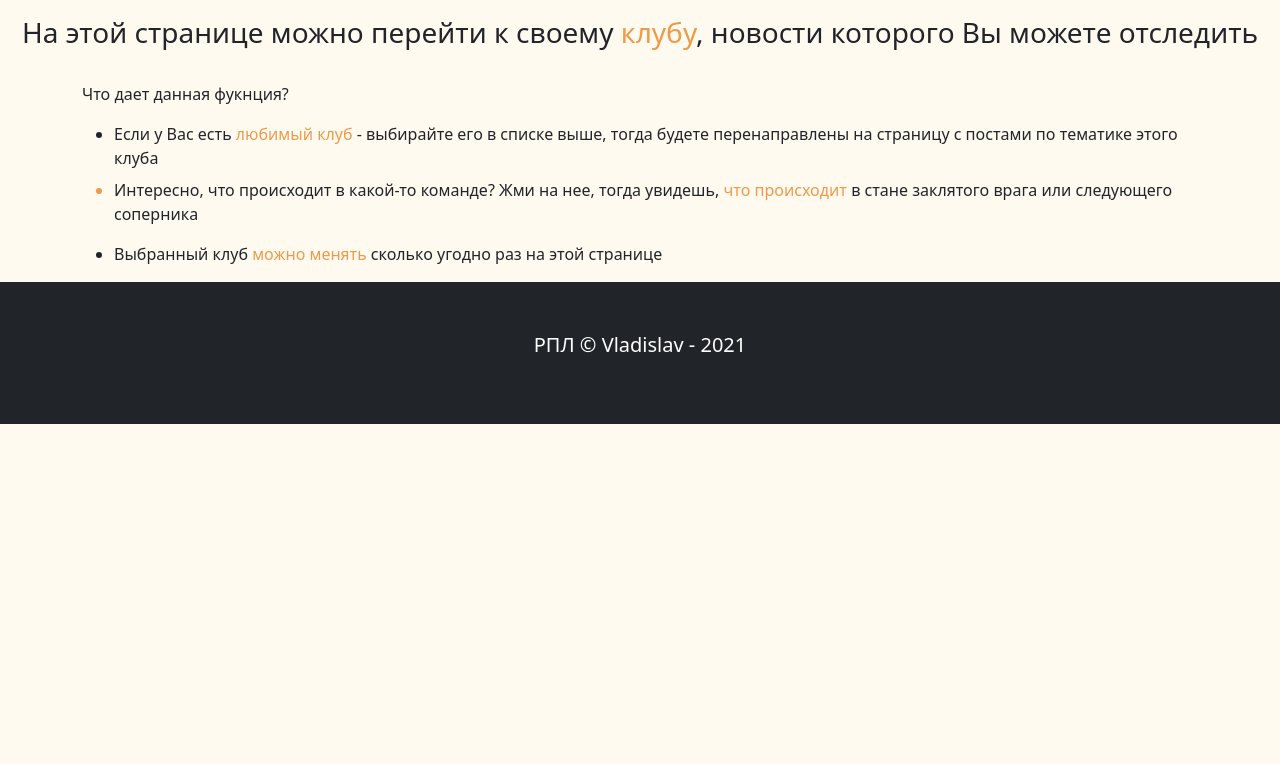
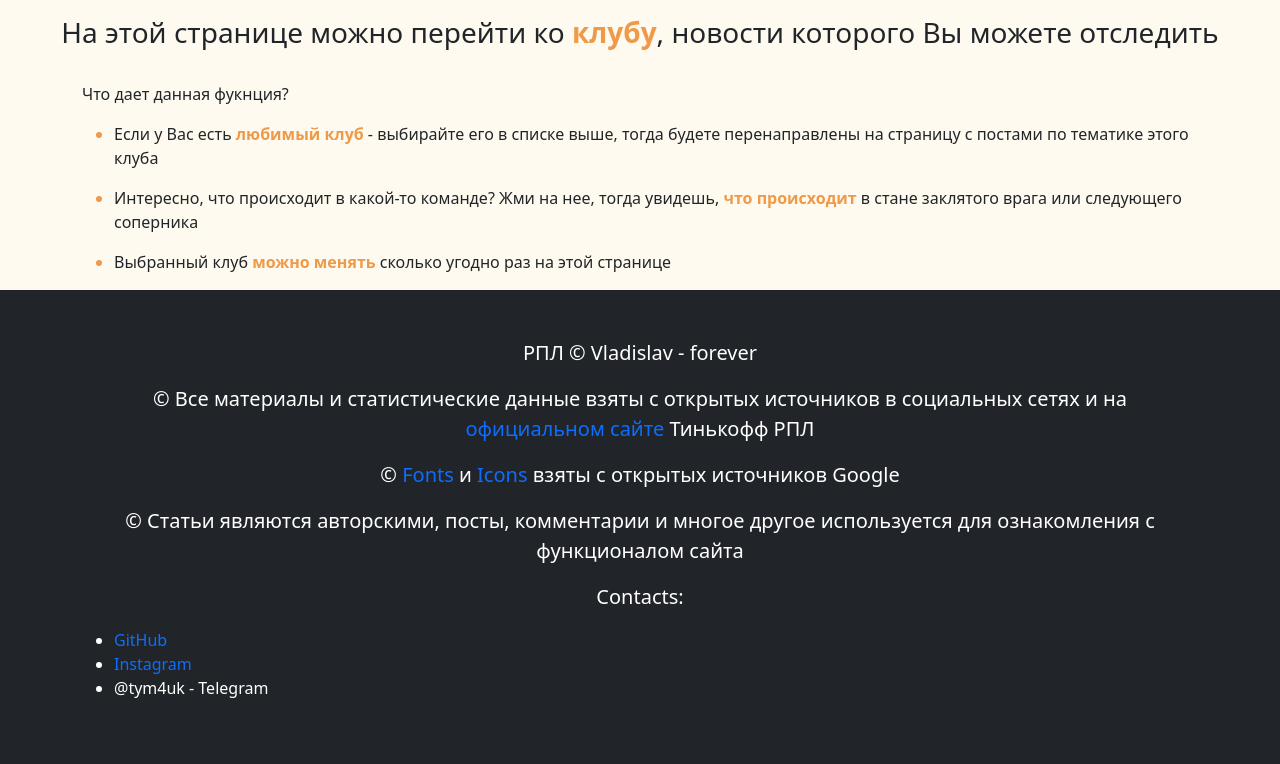
Before and after one commit to Vladislav-Tymchuk/footballfan, a Django app: page /club in a window 1280 px wide. Shown: the part 50-814 px from the top of the page. Before the commit the page ends 474 px from the top, so only its background shows below. Run offline with Django 3.2, Linux system fonts and the light colour scheme; data that the repository does not hold is empty.

Commit message:
Great Depression

```diff
--- a/main/models.py
+++ b/main/models.py
@@ -32,7 +32,7 @@ class Post(models.Model):
     post_date = models.DateTimeField()
 
     def get_absolute_url(self):
-        return reverse('post', kwargs={'post_slug': self.post_slug})
+        return reverse('post', kwargs={'postSlug': self.post_slug})
 
     class Meta:
         ordering = ['-post_date']
--- a/main/templates/choose_club.html
+++ b/main/templates/choose_club.html
@@ -1,15 +1,15 @@
 {% extends 'base.html' %}
 
-{% block title %} Выбери свой клуб! {% endblock %}
+{% block title %} Выбери клуб! {% endblock %}
 
 {% block content %}
 
 <div class="mt-3 mb-3">
     {% if request.user.is_authenticated %}
     <h3 class="text-center ms-auto"><span class="my__username" >{{request.user.username}}</span>,
-        на этой странице можно перейти к своему <span style="color: #EE9A49;">клубу</span>, новости которого Вы можете отследить</h3>
+        на этой странице можно перейти ко <span class="choosed__club">клубу</span>, новости которого Вы можете отследить</h3>
     {% else %}
-    <h3 class="text-center ms-auto">На этой странице можно перейти к своему <span style="color: #EE9A49;">клубу</span>, новости которого Вы можете отследить</h3>
+    <h3 class="text-center ms-auto">На этой странице можно перейти ко <span class="choosed__club">клубу</span>, новости которого Вы можете отследить</h3>
     {% endif %}
 </div>
 
@@ -26,9 +26,9 @@
     <div class="mt-3 mb-3">
         <p>Что дает данная фукнция?</p>
         <ul class="mt-3 mb-3">
-            <li class="mb-2">Если у Вас есть <span style="color: #EE9A49;">любимый клуб</span> - выбирайте его в списке выше, тогда будете перенаправлены на страницу с постами по тематике этого клуба</li>
-            <li class="mb-2" style="color: #EE9A49;"><p class="text-dark">Интересно, что происходит в какой-то команде? Жми на нее, тогда увидешь, <span style="color: #EE9A49;;">что происходит</span> в стане заклятого врага или следующего соперника</p></li>
-            <li class="mb-2"><p>Выбранный клуб<span style="color: #EE9A49;"> можно менять</span> сколько угодно раз на этой странице</p></li>
+            <li class="mb-2" style="color: #EE9A49;"><p class="text-dark">Если у Вас есть <span class="choosed__club">любимый клуб</span> - выбирайте его в списке выше, тогда будете перенаправлены на страницу с постами по тематике этого клуба</p></li>
+            <li class="mb-2" style="color: #EE9A49;"><p class="text-dark">Интересно, что происходит в какой-то команде? Жми на нее, тогда увидешь, <span class="choosed__club">что происходит</span> в стане заклятого врага или следующего соперника</p></li>
+            <li class="mb-2" style="color: #EE9A49;"><p class="text-dark">Выбранный клуб<span class="choosed__club"> можно менять</span> сколько угодно раз на этой странице</p></li>
         </ul>
     </div>
 </div>
--- a/main/templates/footer.html
+++ b/main/templates/footer.html
@@ -1,5 +1,21 @@
 <footer class="footer bg-dark text-white py-5">
     <div class="container">
-        <p class="lead text-center"> РПЛ &copy; Vladislav - 2021</p>
+        <p class="lead text-center"> РПЛ &copy; Vladislav - forever</p>
+        <p class="lead text-center"> &copy; Все материалы и статистические данные взяты с открытых источников в социальных сетях
+            и на <a href="https://premierliga.ru/">официальном сайте</a> Тинькофф РПЛ
+        </p>
+        <p class="lead text-center"> &copy; <a href="https://fonts.google.com/?selected=Material+Icons+Outlined:assignment_returned">
+            Fonts</a> и <a href="https://fonts.google.com/icons?selected=Material+Icons+Outlined:assignment_returned">Icons</a>
+            взяты с открытых источников Google
+        </p>
+        <p class="lead text-center">&copy; Статьи являются авторскими, посты, комментарии и многое другое используется для ознакомления
+            с функционалом сайта
+        </p>
+        <p class="lead text-center">Contacts:</p>
+        <ul>
+            <li><a href="https://github.com/Vladislav-Tymchuk">GitHub</a></li>
+            <li><a href="https://www.instagram.com/tym4ukk/">Instagram</a></li>
+            <li><a> @tym4uk - Telegram</a></li>
+        </ul>
     </div>
 </footer>
--- a/main/urls.py
+++ b/main/urls.py
@@ -7,11 +7,11 @@ urlpatterns = [
     path('table/rpl/21-22', views.rpl_21, name='rpl_21'),
     path('registration', views.registrationView, name='registration'),
     path('club', views.chooseClub, name='club'),
-    path('club/<slug:club_slug>/news', views.myClub, name='myClub'),
+    path('club/<slug:clubSlug>/news', views.myClub, name='myClub'),
     path('login', views.loginView, name='login'),
     path('logout', views.logoutView, name='logout'),
     path('rpl/scorers', views.scorers, name='scorers'),
     path('rpl/assistants', views.assistants, name='assistants'),
-    path('posts/<slug:post_slug>', views.fullPost, name='post'),
+    path('posts/<slug:postSlug>', views.fullPost, name='post'),
     path('comment/<int:pk>/delete', views.deleteComment, name='deleteComment'),
 ]
--- a/main/views.py
+++ b/main/views.py
@@ -347,17 +347,17 @@ def chooseClub(request):
 
 	return render(request, 'choose_club.html')
 
-def myClub(request, club_slug):
+def myClub(request, clubSlug):
 
-	clubPage = get_object_or_404(Club, club_slug=club_slug)
+	clubPage = get_object_or_404(Club, club_slug=clubSlug)
 	posts = Post.objects.filter(post_club=clubPage)
 
 	return render(request, 'posts_for_club.html', {'posts': posts, 'clubPage': clubPage})
 
 
-def fullPost(request, post_slug):
+def fullPost(request, postSlug):
 
-	post = get_object_or_404(Post, post_slug=post_slug)
+	post = get_object_or_404(Post, post_slug=postSlug)
 	comments = Comment.objects.filter(post=post).order_by("-timestamp")
 	postClub = post.post_club
 	postsThisClub = Post.objects.filter(post_club=postClub)
@@ -378,7 +378,7 @@ def fullPost(request, post_slug):
 	else:
 	    form = CommentForm()
 
-	post = Post.objects.get(post_slug=post_slug)
+	post = Post.objects.get(post_slug=postSlug)
 
 	numOfComments = Comment.objects.filter(post = post).count()
 
```
Also changed, not shown: main/templates/posts_for_club.html (+7 -5 lines).
